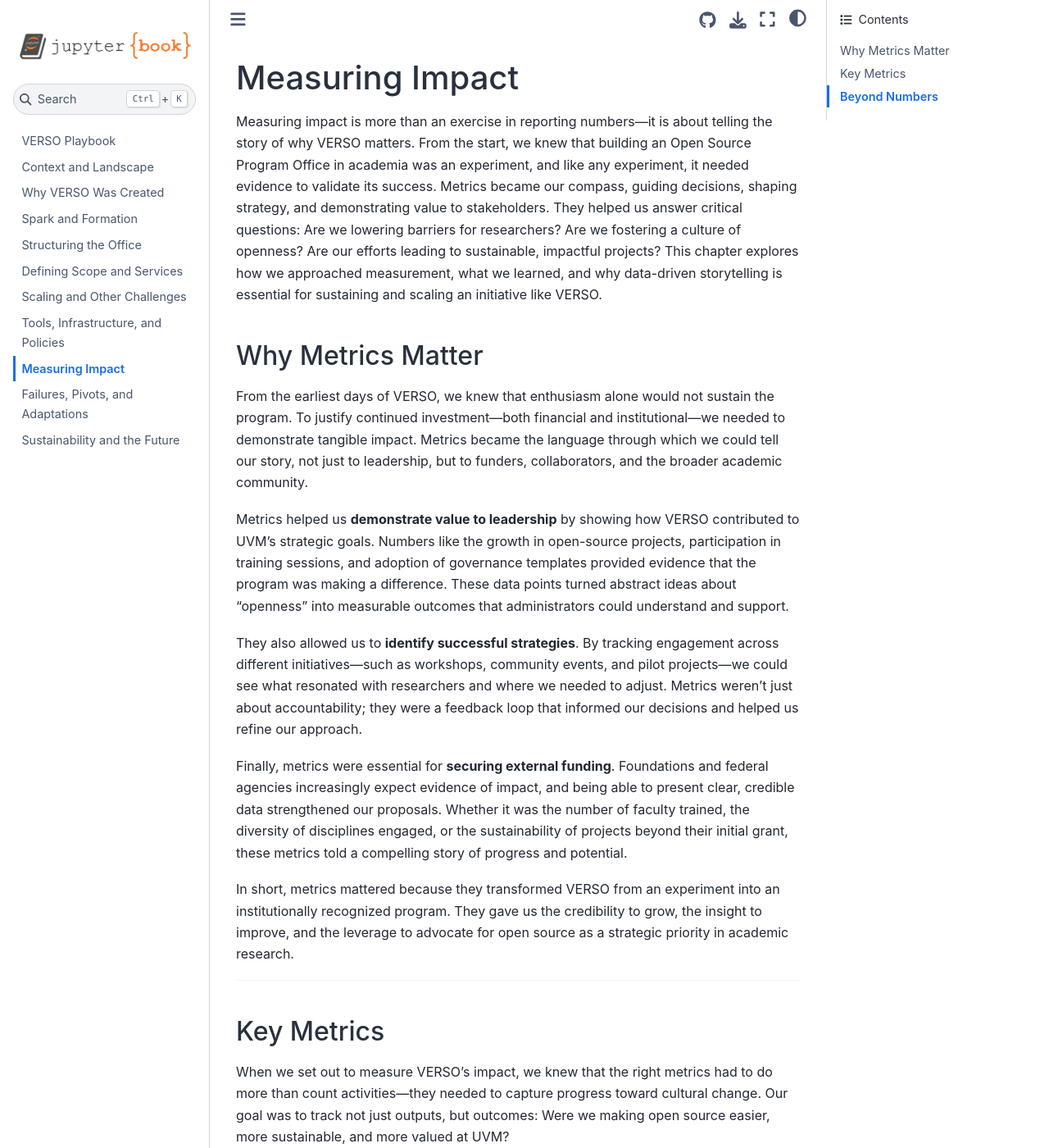
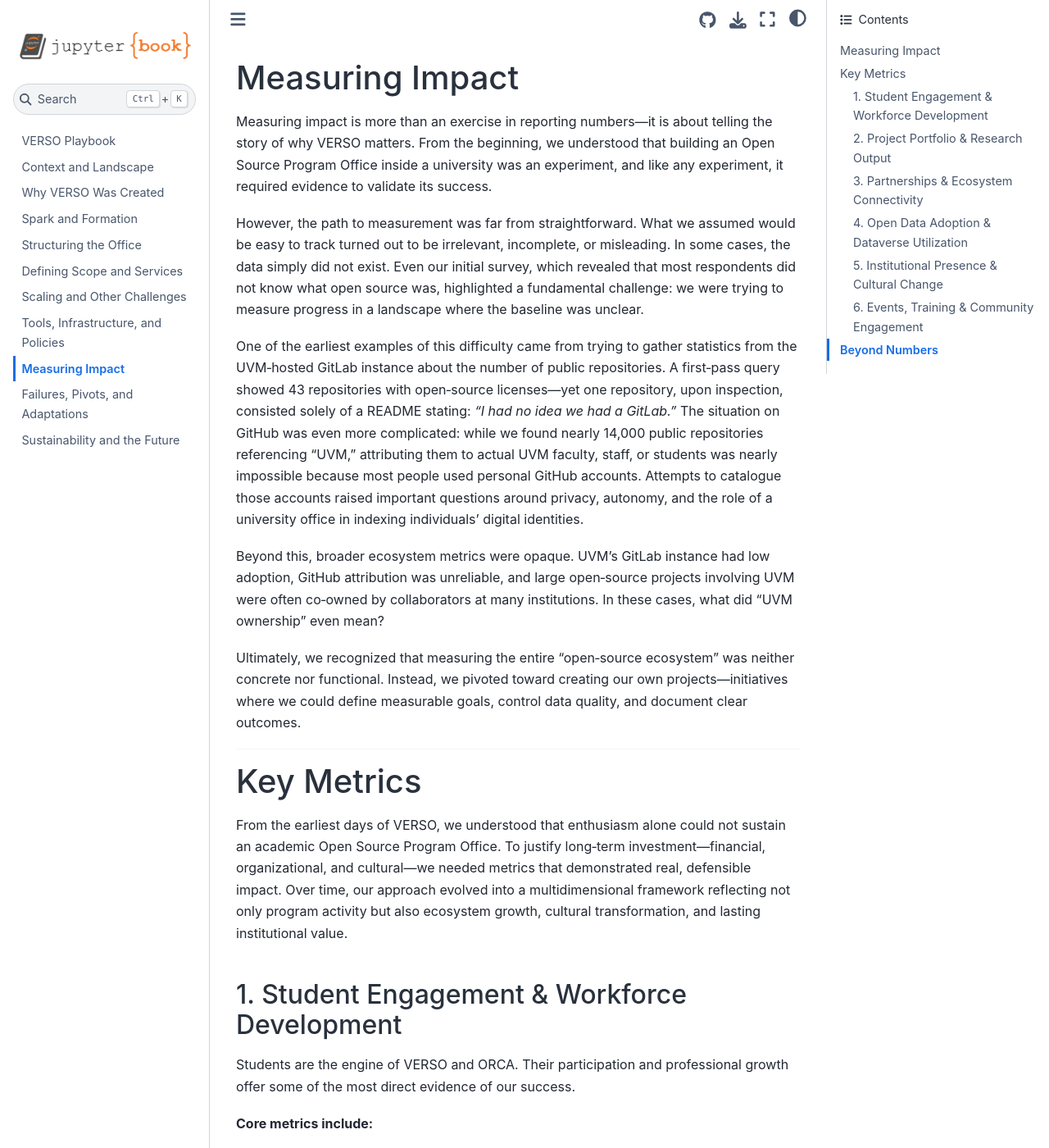
Before and after one commit to VERSO-UVM/VERSO-Playbook, a Jupyter Book: the page built from book/measuring_impact.md, in a window 1280 px wide and 1400 px high. Shown: the whole window at 82% size. Built offline with Jupyter Book 1.0.4 settings and Sphinx 7.4.7 and the Sphinx Book theme 1.1.4, drawn with Linux system fonts in a browser that asks for light colours; some of the changed text lies outside the part shown.

Commit message:
update to key metrics

```diff
--- a/book/measuring_impact.md
+++ b/book/measuring_impact.md
@@ -1,44 +1,113 @@
-#  Measuring Impact
 
-Measuring impact is more than an exercise in reporting numbers—it is about telling the story of why VERSO matters. From the start, we knew that building an Open Source Program Office in academia was an experiment, and like any experiment, it needed evidence to validate its success. Metrics became our compass, guiding decisions, shaping strategy, and demonstrating value to stakeholders. They helped us answer critical questions: Are we lowering barriers for researchers? Are we fostering a culture of openness? Are our efforts leading to sustainable, impactful projects? This chapter explores how we approached measurement, what we learned, and why data-driven storytelling is essential for sustaining and scaling an initiative like VERSO.
+# Measuring Impact
 
-## Why Metrics Matter
+Measuring impact is more than an exercise in reporting numbers—it is about telling the story of why VERSO matters. From the beginning, we understood that building an Open Source Program Office inside a university was an experiment, and like any experiment, it required evidence to validate its success.
 
-From the earliest days of VERSO, we knew that enthusiasm alone would not sustain the program. To justify continued investment—both financial and institutional—we needed to demonstrate tangible impact. Metrics became the language through which we could tell our story, not just to leadership, but to funders, collaborators, and the broader academic community.
+However, the path to measurement was far from straightforward. What we assumed would be easy to track turned out to be irrelevant, incomplete, or misleading. In some cases, the data simply did not exist. Even our initial survey, which revealed that most respondents did not know what open source was, highlighted a fundamental challenge: we were trying to measure progress in a landscape where the baseline was unclear.
 
-Metrics helped us **demonstrate value to leadership** by showing how VERSO contributed to UVM’s strategic goals. Numbers like the growth in open-source projects, participation in training sessions, and adoption of governance templates provided evidence that the program was making a difference. These data points turned abstract ideas about “openness” into measurable outcomes that administrators could understand and support.
+One of the earliest examples of this difficulty came from trying to gather statistics from the UVM‑hosted GitLab instance about the number of public repositories. A first‑pass query showed 43 repositories with open‑source licenses—yet one repository, upon inspection, consisted solely of a README stating: *“I had no idea we had a GitLab.”* The situation on GitHub was even more complicated: while we found nearly 14,000 public repositories referencing “UVM,” attributing them to actual UVM faculty, staff, or students was nearly impossible because most people used personal GitHub accounts. Attempts to catalogue those accounts raised important questions around privacy, autonomy, and the role of a university office in indexing individuals’ digital identities.
 
-They also allowed us to **identify successful strategies**. By tracking engagement across different initiatives—such as workshops, community events, and pilot projects—we could see what resonated with researchers and where we needed to adjust. Metrics weren’t just about accountability; they were a feedback loop that informed our decisions and helped us refine our approach.
+Beyond this, broader ecosystem metrics were opaque. UVM’s GitLab instance had low adoption, GitHub attribution was unreliable, and large open‑source projects involving UVM were often co‑owned by collaborators at many institutions. In these cases, what did “UVM ownership” even mean?
 
-Finally, metrics were essential for **securing external funding**. Foundations and federal agencies increasingly expect evidence of impact, and being able to present clear, credible data strengthened our proposals. Whether it was the number of faculty trained, the diversity of disciplines engaged, or the sustainability of projects beyond their initial grant, these metrics told a compelling story of progress and potential.
-
-In short, metrics mattered because they transformed VERSO from an experiment into an institutionally recognized program. They gave us the credibility to grow, the insight to improve, and the leverage to advocate for open source as a strategic priority in academic research.
+Ultimately, we recognized that measuring the entire “open‑source ecosystem” was neither concrete nor functional. Instead, we pivoted toward creating our own projects—initiatives where we could define measurable goals, control data quality, and document clear outcomes.
 
 ---
 
-## Key Metrics
+# Key Metrics
 
-When we set out to measure VERSO’s impact, we knew that the right metrics had to do more than count activities—they needed to capture progress toward cultural change. Our goal was to track not just outputs, but outcomes: Were we making open source easier, more sustainable, and more valued at UVM?
+From the earliest days of VERSO, we understood that enthusiasm alone could not sustain an academic Open Source Program Office. To justify long‑term investment—financial, organizational, and cultural—we needed metrics that demonstrated real, defensible impact. Over time, our approach evolved into a multidimensional framework reflecting not only program activity but also ecosystem growth, cultural transformation, and lasting institutional value.
 
-One of the first metrics we monitored was **adoption**. How many research projects were engaging with VERSO’s services? This included projects that sought licensing guidance, used our governance templates, or participated in pilot programs. Tracking adoption helped us understand the breadth of our reach and identify which disciplines were most responsive to open-source practices.
+## 1. Student Engagement & Workforce Development
 
-Next, we looked at **engagement**. Numbers alone—such as workshop attendance or Slack channel membership—didn’t tell the whole story, but they provided a baseline for gauging interest. Over time, we began to measure deeper forms of engagement, such as repeat participation, contributions to community discussions, and faculty who became champions for open source within their departments.
+Students are the engine of VERSO and ORCA. Their participation and professional growth offer some of the most direct evidence of our success.
 
-We also tracked **outputs**. This included the number of open-source repositories launched with VERSO’s support, the frequency of updates, and the presence of essential elements like licenses, documentation, and contribution guidelines. These indicators showed whether our training and resources were translating into best practices.
+**Core metrics include:**
 
-The hardest metric was **sustainability signals**. Were projects still active six months or a year after their initial release? Did they attract external contributors? Were they cited in publications or integrated into other research workflows? These metrics were harder to capture but critical for understanding whether VERSO was helping projects move beyond the “grant-funded prototype” stage into long-term viability.
+- **Total ORCA student participants per year**
+- **Cumulative hours students contribute to real open work**
+- **Retention and progression**, such as students returning for multiple semesters or advancing to lead roles
+- **Career outcomes**, including internships, research positions, or employment related to open‑source skills
+- **Skill benchmarks**, such as the first merged PR, first release, or first public presentation
 
----
-Here’s an expanded, narrative version of **7.3 Beyond Numbers**:
+These metrics illuminate how VERSO prepares students for open‑source practice and supports a workforce trained in real production‑quality tools and methods.
 
 ---
 
-## Beyond Numbers
+## 2. Project Portfolio & Research Output
 
-While metrics provided a valuable snapshot of VERSO’s progress, they could never tell the full story. Numbers alone—how many workshops we held, how many repositories were launched—capture activity, but not transformation. To truly understand our impact, we needed to look beyond quantitative measures and embrace qualitative insights.
+As VERSO’s work expanded, the number and diversity of open‑source projects became a tangible measure of impact. We began tracking:
 
-One of the most powerful tools we used was **storytelling**. Case studies of individual projects revealed the human side of open source: a faculty member who, after attending a VERSO workshop, released a tool that became widely adopted in their field; a graduate student who learned open-source practices and leveraged that experience into a career in tech. These stories illustrated outcomes that no metric could fully convey—confidence, empowerment, and cultural change.
+- **Total active VERSO and ORCA projects**, updated each semester
+- **Project categories**, including research software, community tools, mapping systems, analytics platforms, and documentation projects
+- **Project maturity metrics**, such as completed milestones, release cycles, or adoption by users beyond UVM
+- **Technical contributions**, including issues resolved, documentation improved, pull requests merged, and new features created
 
-We also gathered **testimonials** from faculty, students, and community partners. Their feedback helped us understand what worked, what didn’t, and why. For example, researchers often told us that VERSO’s licensing guidance removed a major barrier to sharing their work. Others highlighted the sense of belonging they felt through our community events—a factor that can’t be measured in attendance numbers alone.
+These indicators help quantify VERSO’s ability to produce high‑quality, open, and reusable software aligned with academic research needs.
 
-Finally, we looked at **collaborations and ripple effects**. When a project supported by VERSO became part of a multi-institutional grant or was cited in a major publication, it signaled that our efforts were amplifying UVM’s research impact. These qualitative indicators showed that VERSO was not just facilitating open source—it was helping to embed openness into the DNA of the university.
+---
+
+## 3. Partnerships & Ecosystem Connectivity
+
+A healthy open ecosystem can only thrive through collaboration. Over time, VERSO built relationships across UVM and beyond.
+
+**Metrics include:**
+
+- **Number of UVM research collaborators**, such as labs, institutes, and centers
+- **External partners**, including nonprofits, state agencies, local governments, and other universities
+- **Repeat or long‑term partners**, measuring trust, satisfaction, and ongoing engagement
+- **Collaborative outputs**, such as co‑developed tools, datasets, or publications
+
+These metrics reflect how well VERSO strengthens UVM’s connections to regional, national, and international open‑source communities.
+
+---
+
+## 4. Open Data Adoption & Dataverse Utilization
+
+With the launch of the UVM Dataverse, VERSO gained new visibility into open‑data practices across campus.
+
+**Key metrics include:**
+
+- **Datasets published** by faculty, students, and research units
+- **Download and access counts**, which signal community interest and impact
+- **Dataset diversity**, identifying which disciplines are engaging in open‑data publishing
+- **Citation and reuse metrics**, where available, showing downstream influence
+
+These measures help track the spread of open‑data culture and provide evidence of real‑world impact.
+
+---
+
+## 5. Institutional Presence & Cultural Change
+
+Building an open culture is long‑term work, and many of its indicators do not appear immediately. As awareness grew, however, VERSO began monitoring:
+
+- **New GitHub/GitLab organizations** created by labs or research groups
+- **Growth of openly licensed repositories**
+- **Requests for consultations**, training sessions, curriculum support, or infrastructure guidance
+- **Faculty and staff participation** in open‑work initiatives, workshops, and project collaborations
+
+These indicators provide insight into how open‑source thinking is taking root across the university.
+
+---
+
+## 6. Events, Training & Community Engagement
+
+As VERSO expanded its educational programs, event‑based metrics became valuable for understanding reach and community dynamics.
+
+**Metrics include:**
+
+- **Workshops, lectures, and events hosted**
+- **Attendance levels and return rates**
+- **Number and diversity of presenters**
+- **Sponsorships and external support**, demonstrating validation and institutional buy‑in
+- **Feedback and qualitative evaluations**, reflecting participant experience
+
+These metrics highlight VERSO’s role in cultivating a vibrant, informed, and engaged open‑source community.
+
+---
+
+# Beyond Numbers
+
+While metrics provide snapshots of progress, they cannot capture transformation on their own. The number of workshops held or repositories created illustrates activity but not meaning. To fully understand VERSO’s impact, we must also embrace stories, testimonials, unexpected outcomes, and culture shifts—forms of impact that numbers alone cannot quantify.
+
+Metrics matter. But ultimately, they are only one part of a broader narrative about building a sustainable, equitable, and open ecosystem at UVM.
+``
```
